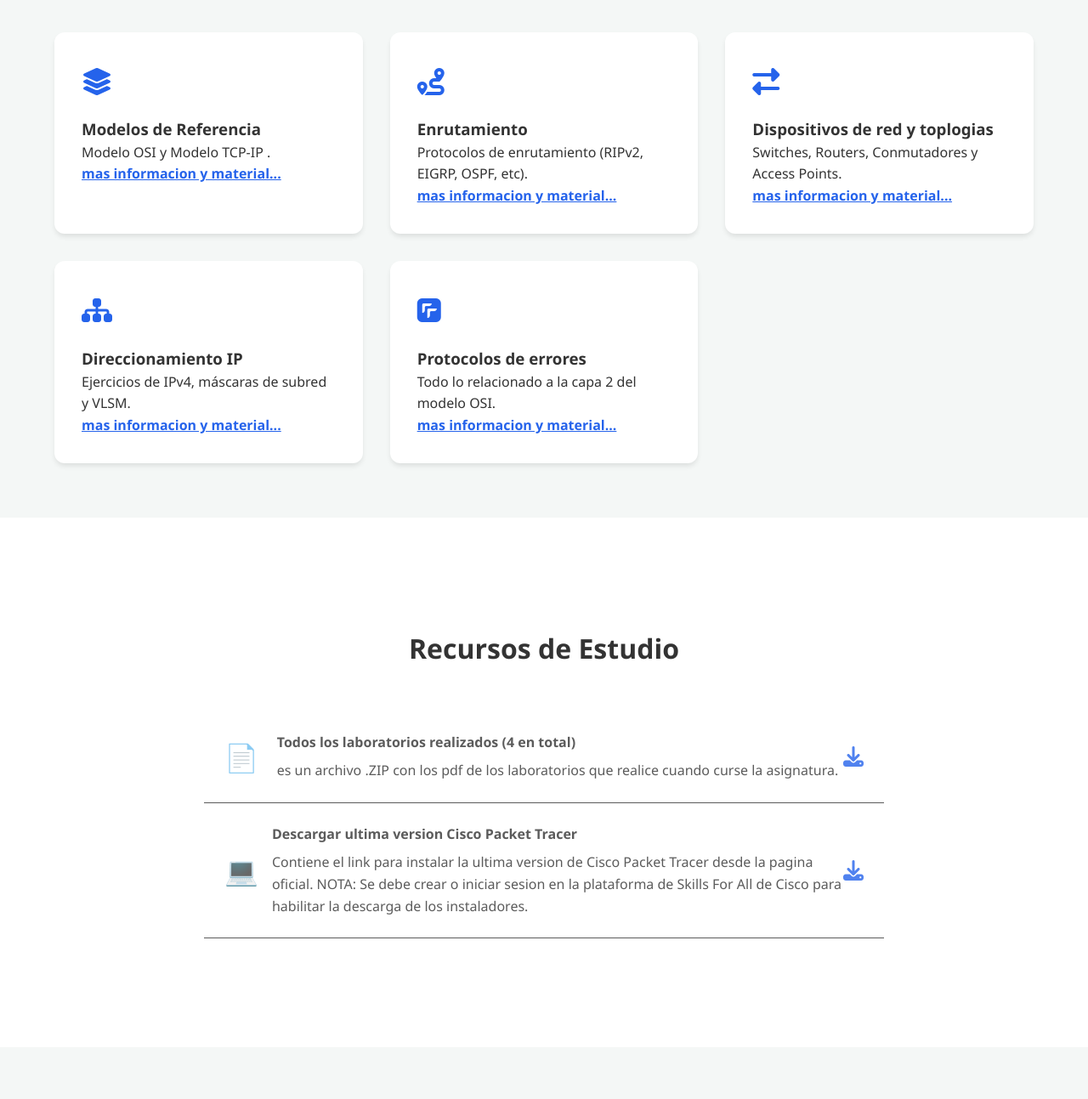
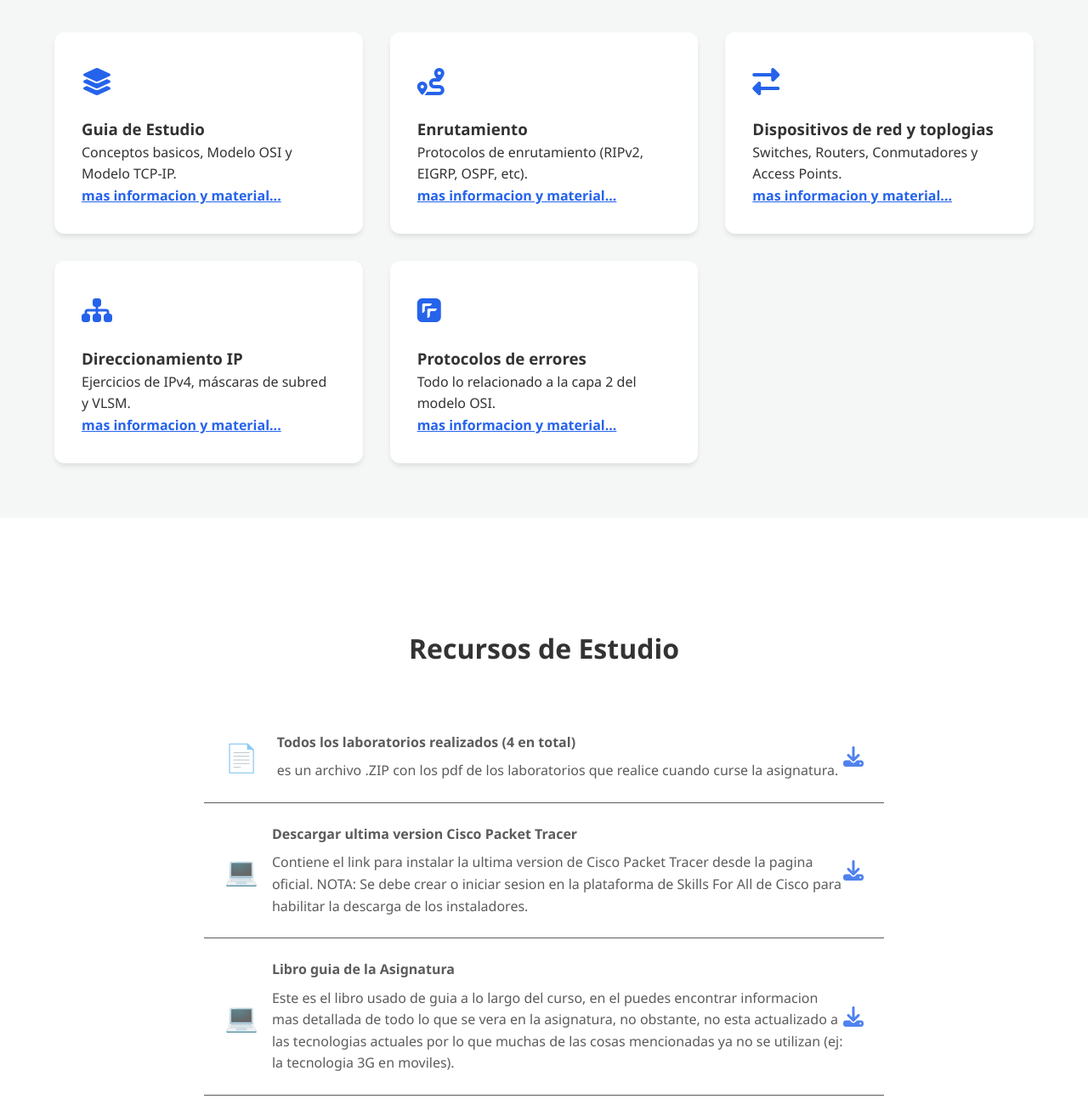
Before and after one commit to Sebas910/Pagina-para-Ayudantia, a plain HTML site: page index.html in a window 1280 px wide. Shown: the part 1380-2673 px from the top of the page at 85% size. Drawn offline with Linux system fonts and the light colour scheme.

Commit message:
subiendo libro guia

```diff
--- a/index.html
+++ b/index.html
@@ -60,9 +60,9 @@
         <div class="cards-grid">
             <div class="card">
                 <div class="icon-box"><i class="fas fa-layer-group"></i></div>
-                <h3>Modelos de Referencia </h3>
-                <p>Modelo OSI y Modelo TCP-IP .</p>
-                <p><a href="https://www.cisco.com">mas informacion y material...</a> </p>
+                <h3>Guia de Estudio</h3>
+                <p> Conceptos basicos, Modelo OSI y Modelo TCP-IP.</p>
+                <p><a href="">mas informacion y material...</a> </p>
             </div>
             <div class="card">
                 <div class="icon-box"><i class="fa-solid fa-route"></i></div>
@@ -114,6 +114,14 @@
                     </div>
                     <a href="https://www.netacad.com/resources/lab-downloads?courseLang=es-XL" class="download-btn"><i class="fas fa-download"></i></a>
                 </div>
+                <div class="resource-item">
+                    <span>💻</span>
+                    <div class="res-info">
+                        <h4>Libro guia de la Asignatura</h4>
+                        <p>Este es el libro usado de guia a lo largo del curso, en el puedes encontrar informacion mas detallada de todo lo que se vera en la asignatura, no obstante, no esta actualizado a las tecnologias actuales por lo que muchas de las cosas mencionadas ya no se utilizan (ej: la tecnologia 3G en moviles).</p>
+                    </div>
+                    <a href="Recursos/redes_de_computadoras-freelibros-org.pdf" class="download-btn"><i class="fas fa-download"></i></a>
+                </div>
             </div>
         </div>
     </section>
```
Also changed, not shown: 1 other file.
